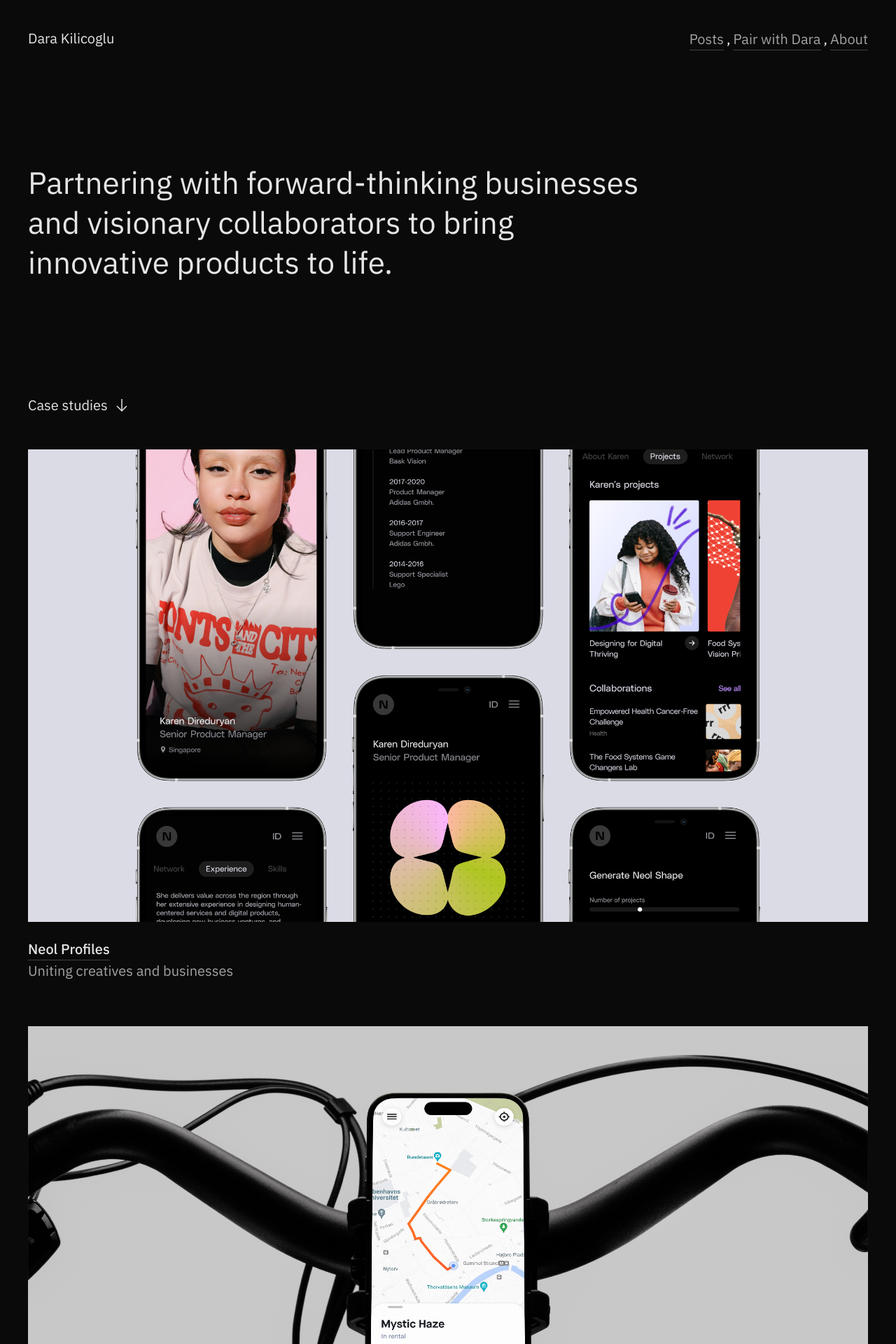
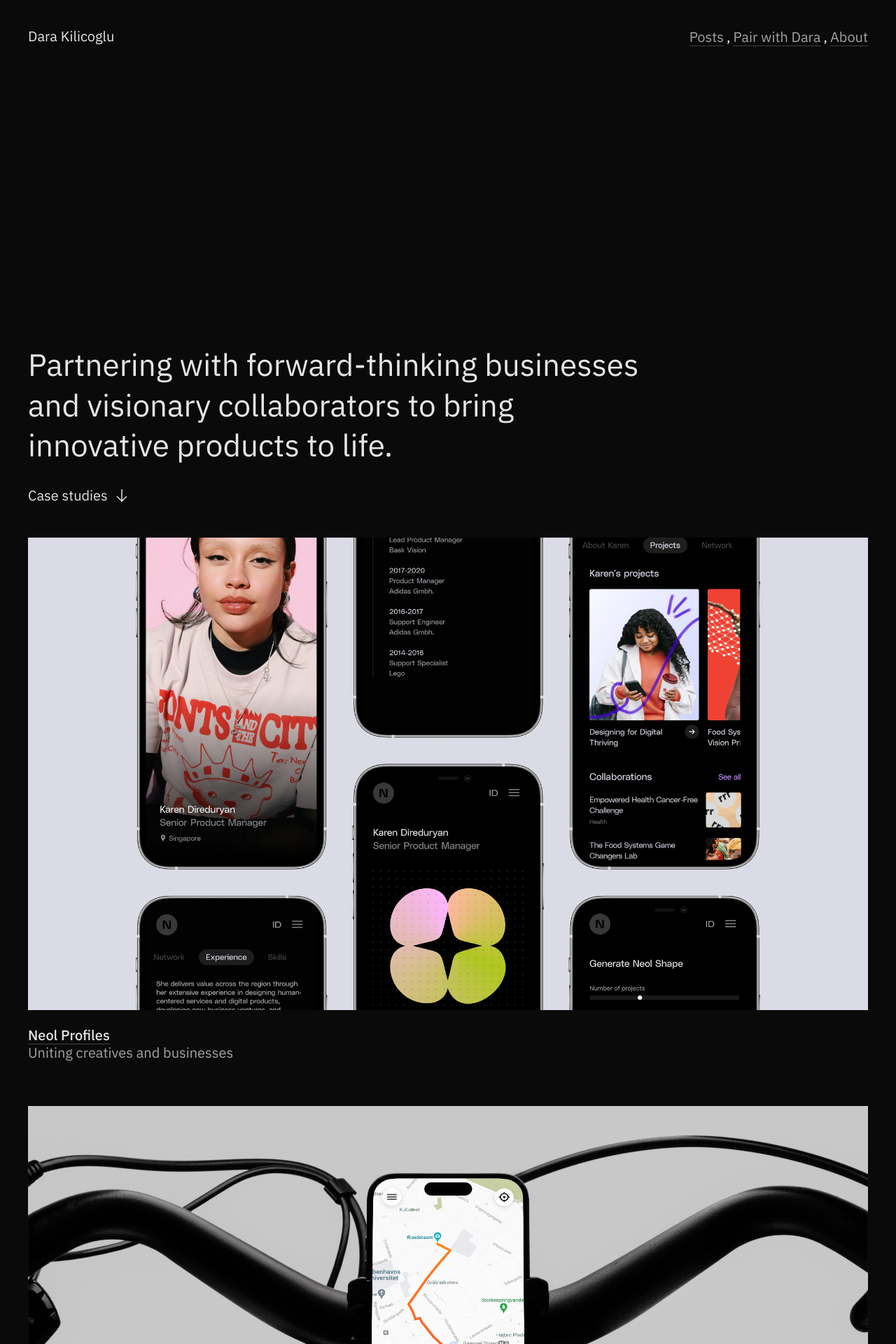
Before and after one commit to dara/dara.github.io, a Jekyll site: the page built from index.html, in a window 1280 px wide. Shown: the top 1920 px of the page at 70% size. Built offline with Jekyll 4.4.1, drawn with Linux system fonts in a browser that asks for light colours.

Commit message:
Improve mobile layout

```diff
--- a/_includes/case_studies.html
+++ b/_includes/case_studies.html
@@ -1,13 +1,13 @@
-<div class="space-y-16">
+<div class="space-y-8 md:space-y-16">
     {% assign sorted_case_studies = site.case_studies | sort: "order" %}
     {% for case_study in sorted_case_studies %}
         <article>
             {% if case_study.image %}
-                <a href="{{ case_study.url }}" class="block aspect-video overflow-hidden mb-6">
+                <a href="{{ case_study.url }}" class="block aspect-video overflow-hidden mb-4 md:mb-6">
                     <img src="{{ case_study.image }}" alt="{{ case_study.title }}" class="w-full h-full object-cover">
                 </a>
             {% endif %}
-            <h3 class="font-medium">
+            <h2 class="font-medium">
                 <a href="{{ case_study.url }}" class="text-link">{{ case_study.title }}</a>
             </h2>
             {% if case_study.description %}
--- a/assets/css/main.css
+++ b/assets/css/main.css
@@ -631,20 +631,48 @@ nav a.current {
 }
 
 .title-1 {
-  font-size: 44px;
+  font-size: 24px;
+}
+
+@media (min-width: 768px) {
+  .title-1 {
+    font-size: 44px;
+  }
+}
+
+.title-1 {
   max-width: 20em;
   line-height: 1.3;
 }
 
 .title-2 {
-  font-size: 32px;
+  font-size: 24px;
+}
+
+@media (min-width: 768px) {
+  .title-2 {
+    font-size: 32px;
+  }
+}
+
+.title-2 {
   max-width: 20em;
   line-height: 1.4;
 }
 
 .title-3 {
-  font-size: 28px;
+  font-size: 22px;
+}
+
+@media (min-width: 768px) {
+  .title-3 {
+    font-size: 28px;
+  }
+}
+
+.title-3 {
   max-width: 24em;
+  line-height: 1.4;
 }
 
 /* Layout components */
@@ -733,8 +761,8 @@ h1, h2, h3, h4, h5, h6, a {
   bottom: 0px;
 }
 
-.top-\[88px\] {
-  top: 88px;
+.top-\[64px\] {
+  top: 64px;
 }
 
 .mb-1 {
@@ -751,10 +779,6 @@ h1, h2, h3, h4, h5, h6, a {
 
 .mb-4 {
   margin-bottom: 1rem;
-}
-
-.mb-6 {
-  margin-bottom: 1.5rem;
 }
 
 .mb-8 {
@@ -813,6 +837,10 @@ h1, h2, h3, h4, h5, h6, a {
   height: 1.5rem;
 }
 
+.h-\[50vh\] {
+  height: 50vh;
+}
+
 .h-full {
   height: 100%;
 }
@@ -869,6 +897,10 @@ h1, h2, h3, h4, h5, h6, a {
   align-items: flex-start;
 }
 
+.items-end {
+  align-items: flex-end;
+}
+
 .items-center {
   align-items: center;
 }
@@ -915,6 +947,12 @@ h1, h2, h3, h4, h5, h6, a {
   --tw-space-y-reverse: 0;
   margin-top: calc(2rem * calc(1 - var(--tw-space-y-reverse)));
   margin-bottom: calc(2rem * var(--tw-space-y-reverse));
+}
+
+.space-y-4 > :not([hidden]) ~ :not([hidden]) {
+  --tw-space-y-reverse: 0;
+  margin-top: calc(1rem * calc(1 - var(--tw-space-y-reverse)));
+  margin-bottom: calc(1rem * var(--tw-space-y-reverse));
 }
 
 .overflow-hidden {
@@ -996,11 +1034,6 @@ h1, h2, h3, h4, h5, h6, a {
   padding-right: 1rem;
 }
 
-.py-40 {
-  padding-top: 10rem;
-  padding-bottom: 10rem;
-}
-
 .pb-2 {
   padding-bottom: 0.5rem;
 }
@@ -1021,16 +1054,23 @@ h1, h2, h3, h4, h5, h6, a {
   font-family: "IBM Plex Sans", sans-serif;
 }
 
+.text-2xl {
+  font-size: 1.5rem;
+  line-height: 2rem;
+}
+
 .text-\[17px\] {
   font-size: 17px;
 }
 
 .text-base {
-  font-size: 20px;
+  font-size: 1rem;
+  line-height: 1.5rem;
 }
 
 .text-sm {
-  font-size: 17px;
+  font-size: 0.875rem;
+  line-height: 1.25rem;
 }
 
 .font-medium {
@@ -1067,13 +1107,33 @@ h1, h2, h3, h4, h5, h6, a {
   -moz-osx-font-smoothing: grayscale;
 }
 
+.text-base {
+  font-size: 18px;
+}
+
+.text-sm {
+  font-size: 14px;
+}
+
 @media (min-width: 768px) {
+  .text-base {
+    font-size: 20px;
+  }
+
+  .text-sm {
+    font-size: 17px;
+  }
+
   .md\:static {
     position: static;
   }
 
   .md\:top-auto {
     top: auto;
+  }
+
+  .md\:mb-6 {
+    margin-bottom: 1.5rem;
   }
 
   .md\:block {
@@ -1084,8 +1144,16 @@ h1, h2, h3, h4, h5, h6, a {
     display: inline;
   }
 
+  .md\:flex {
+    display: flex;
+  }
+
   .md\:hidden {
     display: none;
+  }
+
+  .md\:h-\[70vh\] {
+    height: 70vh;
   }
 
   .md\:h-auto {
@@ -1112,6 +1180,12 @@ h1, h2, h3, h4, h5, h6, a {
     gap: 0px;
   }
 
+  .md\:space-y-16 > :not([hidden]) ~ :not([hidden]) {
+    --tw-space-y-reverse: 0;
+    margin-top: calc(4rem * calc(1 - var(--tw-space-y-reverse)));
+    margin-bottom: calc(4rem * var(--tw-space-y-reverse));
+  }
+
   .md\:bg-transparent {
     background-color: transparent;
   }
@@ -1132,4 +1206,16 @@ h1, h2, h3, h4, h5, h6, a {
   .md\:pt-0 {
     padding-top: 0px;
   }
+
+  .md\:text-base {
+    font-size: 1rem;
+    line-height: 1.5rem;
+    font-size: 18px;
+  }
+
+  @media (min-width: 768px) {
+    .md\:text-base {
+      font-size: 20px;
+    }
+  }
 }
--- a/index.html
+++ b/index.html
@@ -11,11 +11,11 @@ layout: default
         </svg>
     </button>
 
-    <nav id="nav-menu" class="hidden md:block fixed md:static top-[88px] md:top-auto inset-x-0 bottom-0 bg-neutral-950 md:bg-transparent md:p-0">
+    <nav id="nav-menu" class="hidden md:block fixed md:static top-[64px] md:top-auto inset-x-0 bottom-0 bg-neutral-950 md:bg-transparent md:p-0">
         <div class="flex flex-col md:flex-row gap-3 md:gap-0 h-full md:h-auto items-start md:items-center justify-start pt-8 md:pt-0 md:justify-center px-4 md:px-0">
-            <a href="/posts" class="text-neutral-400 text-link {% if page.url == '/posts' %}current{% endif %}">Posts</a><span class="hidden md:inline px-1">,</span>
-            <a href="/pair-with-dara" class="text-neutral-400 text-link {% if page.url == '/pair-with-dara' %}current{% endif %}">Pair with Dara</a><span class="hidden md:inline px-1">,</span>
-            <a href="/about" class="text-neutral-400 text-link {% if page.url == '/about' %}current{% endif %}">About</a>
+            <a href="/posts" class="text-2xl md:text-base text-link {% if page.url == '/posts' %}current{% endif %}">Posts</a><span class="hidden md:inline px-1">,</span>
+            <a href="/pair-with-dara" class="text-2xl md:text-base text-link {% if page.url == '/pair-with-dara' %}current{% endif %}">Pair with Dara</a><span class="hidden md:inline px-1">,</span>
+            <a href="/about" class="text-2xl md:text-base text-link {% if page.url == '/about' %}current{% endif %}">About</a>
         </div>
     </nav>
 </header>
@@ -29,9 +29,11 @@ layout: default
     });
 </script>
 
-<h2 class="title-1 py-40">Partnering with forward-thinking businesses and visionary collaborators to bring innovative products to life.</h2>
+<div class="intro h-[50vh] md:h-[70vh] flex items-end pb-8">
+    <h2 class="title-1">Partnering with forward-thinking businesses and visionary collaborators to bring innovative products to life.</h2>
+</div>
 
-<p class="flex items-center gap-2 mb-12 text-neutral-200">
+<p class="hidden md:flex items-center gap-2 mb-12 text-neutral-200">
     Case studies
     <svg xmlns="http://www.w3.org/2000/svg" width="24" height="24" viewBox="0 0 32 32" fill="currentColor" class=""><path d="M24.59 16.59 17 24.17V4h-2v20.17l-7.59-7.58L6 18l10 10 10-10-1.41-1.41z"/></svg>
 </p>
--- a/tailwind.config.js
+++ b/tailwind.config.js
@@ -11,10 +11,6 @@ module.exports = {
       fontFamily: {
         'ibm': ['"IBM Plex Sans"', 'sans-serif'],
       },
-      fontSize: {
-        base: '20px',
-        sm: '17px',
-      },
       transitionDuration: {
         'default': '300ms'
       }
```
Also changed, not shown: assets/css/main.tailwind.css (+21 -3 lines).
